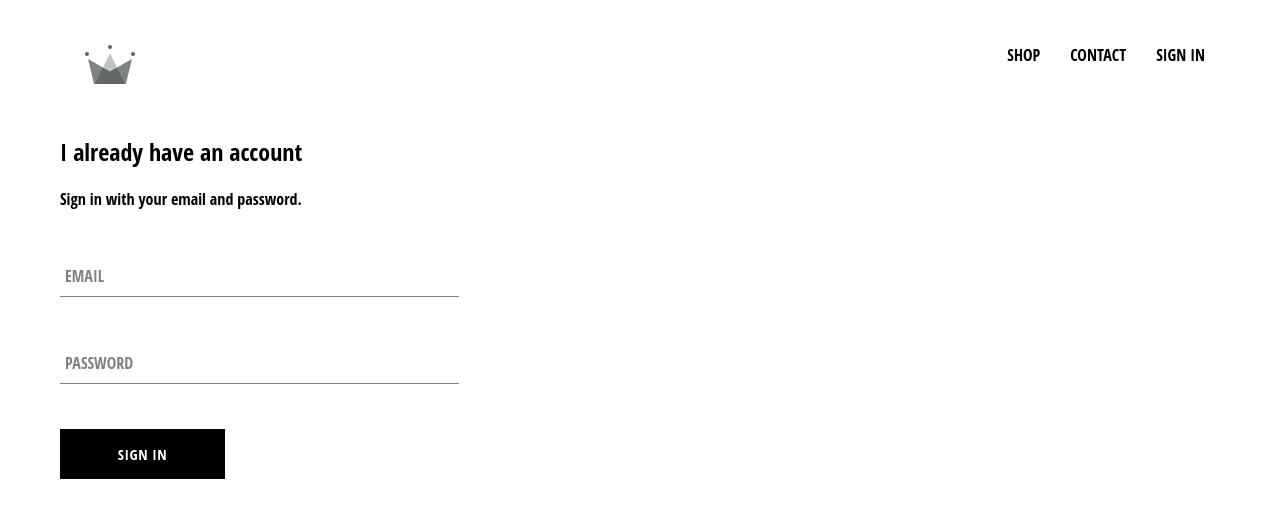
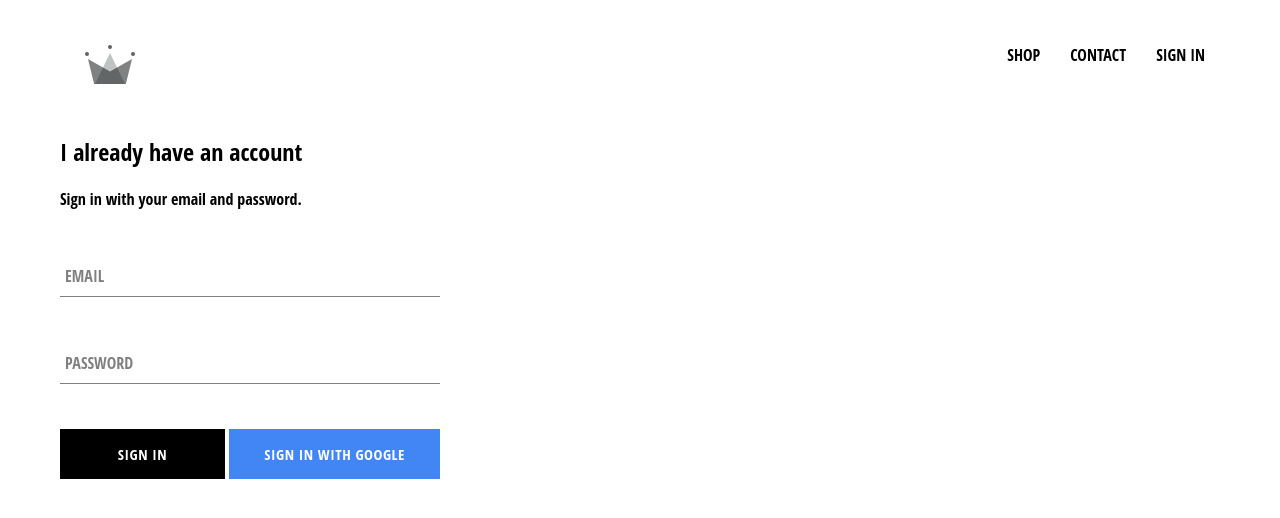
Before and after one commit to aryaswasti/crwn-clothing, a React (Create React App) app: page /signin in a window 1280 px wide. Shown: the top 518 px of the page. Built offline with nearby package versions, Linux system fonts and the light colour scheme; no server answers; the HTML template or start-up script is replaced by a standard one.

Commit message:
adding firebase and sign in with google feature

```diff
--- a/package.json
+++ b/package.json
@@ -6,6 +6,7 @@
     "@testing-library/jest-dom": "^5.12.0",
     "@testing-library/react": "^11.2.7",
     "@testing-library/user-event": "^12.8.3",
+    "firebase": "^8.6.2",
     "node-sass": "^6.0.0",
     "react": "^17.0.2",
     "react-dom": "^17.0.2",
--- a/src/App.css
+++ b/src/App.css
@@ -7,3 +7,7 @@
     text-decoration: none;
     color: black;
 }
+
+* {
+    box-sizing: border-box;
+}
--- a/src/App.js
+++ b/src/App.js
@@ -7,10 +7,32 @@
 import ShopPage from "./pages/shop/shop.component";
 import Header from "./components/header/header.component";
 import SignInAndSignUp from "./pages/sign-in-and-sign-up/sign-in-and-sign-up.component";
+import { auth } from './firebase/firebase.util'
 
-function App() {
+class App extends React.Component {
+  constructor(props) {
+    super(props);
+    this.state = {
+      currentUser: null
+    }
+  }
+
+  unsubscribeFromAuth = null
+
+  componentDidMount() {
+    this.unsubscribeFromAuth = auth.onAuthStateChanged(user => {
+      this.setState( { currentUser: user});
+      console.log()
+    })
+  }
+
+  componentWillUnmount() {
+    this.unsubscribeFromAuth();
+  }
+
+  render() {
     return <div>
-    <Header/>
+      <Header currentUser={ this.state.currentUser } />
       <Switch>
         <Route exact path='/' component={HomePage}/>
         <Route path='/shop' component={ShopPage}/>
@@ -18,5 +40,6 @@
       </Switch>
     </div>
   }
+}
 
 export default App;
--- a/src/components/custom-button/custom-button.component.jsx
+++ b/src/components/custom-button/custom-button.component.jsx
@@ -2,8 +2,10 @@
 
 import './custom-button.styles.scss';
 
-const CustomButton = ({children, ...otherProps}) => (
-    <button className='custom-button' {...otherProps}>
+const CustomButton = ({children, isGoogleSignIn, ...otherProps}) => (
+    <button className= {`${isGoogleSignIn ? 'google-sign-in': ''} custom-button`}
+            {...otherProps}
+    >
         {children}
     </button>
 )
--- a/src/components/custom-button/custom-button.styles.scss
+++ b/src/components/custom-button/custom-button.styles.scss
@@ -19,4 +19,14 @@
     color: black;
     border: 1px solid black;
   }
+
+  &.google-sign-in {
+    background-color: #4285f4;
+    color: white;
+
+    &:hover {
+      background-color: #357ae8;
+      border: none;
+    }
+  }
 }
--- a/src/components/header/header.component.jsx
+++ b/src/components/header/header.component.jsx
@@ -1,11 +1,12 @@
 import React from "react";
 import {Link} from 'react-router-dom';
+import { auth } from "../../firebase/firebase.util";
 
 import { ReactComponent as Logo} from "../../assets/crown.svg";
 
 import './header.styles.scss';
 
-const Header = () => (
+const Header = ({ currentUser }) => (
     <div className='header' >
         <Link className='logo-container' to="/">
             <Logo className='logo' />
@@ -18,9 +19,13 @@
             <Link className='option' to='/shop'>
                 CONTACT
             </Link>
-            <Link className='option' to='/signin'>
-                SIGN IN
-            </Link>
+            { currentUser ? (
+                <div className='option' onClick={() => auth.signOut()}>SIGN OUT</div>
+            ) : (
+                <Link className='option' to='/signin'>
+                    SIGN IN
+                </Link>
+            )}
         </div>
     </div>
 )
--- a/src/components/header/header.styles.scss
+++ b/src/components/header/header.styles.scss
@@ -20,6 +20,7 @@
 
     .option {
       padding: 10px 15px;
+      cursor: pointer;
     }
   }
 }
--- a/src/components/sign-in/sign-in.component.jsx
+++ b/src/components/sign-in/sign-in.component.jsx
@@ -4,6 +4,7 @@
 
 import FormInput from "../form-input/form-input.component";
 import CustomButton from "../custom-button/custom-button.component";
+import {signInWithGoogle} from "../../firebase/firebase.util";
 
 class SignIn extends React.Component {
     constructor(props) {
@@ -52,9 +53,10 @@
                         required
                     />
 
-                    <CustomButton type='submit'>
-                       Sign In
-                    </CustomButton>
+                    <div className='buttons'>
+                        <CustomButton type='submit'>Sign In</CustomButton>
+                        <CustomButton onClick={signInWithGoogle} isGoogleSignIn>Sign in with Google</CustomButton>
+                    </div>
                 </form>
             </div>
         )
--- a/src/components/sign-in/sign-in.styles.scss
+++ b/src/components/sign-in/sign-in.styles.scss
@@ -1,9 +1,14 @@
 .sign-in {
-  width: 30vw;
+  width: 380px;
   display: flex;
   flex-direction: column;
 
   .title {
     margin: 10px 0;
   }
+
+  .buttons {
+    display: flex;
+    justify-content: space-between;
+  }
 }
--- /dev/null
+++ b/src/firebase/firebase.util.js
@@ -0,0 +1,24 @@
+import firebase from 'firebase/app';
+import 'firebase/auth';
+import 'firebase/firestore';
+
+const config = {
+    apiKey: "AIzaSyBw_eRHMslGer4_8iS34p4kaXxFs2mucUc",
+    authDomain: "crwn-db-1419b.firebaseapp.com",
+    projectId: "crwn-db-1419b",
+    storageBucket: "crwn-db-1419b.appspot.com",
+    messagingSenderId: "245109280148",
+    appId: "1:245109280148:web:78cb63dbe82afd4f069381",
+    measurementId: "G-49MD0YVHN6"
+};
+
+firebase.initializeApp(config);
+
+export const auth = firebase.auth();
+export const firestore = firebase.firestore();
+
+const provider = new firebase.auth.GoogleAuthProvider();
+provider.setCustomParameters({ prompt: 'select_account '});
+export const signInWithGoogle = () => auth.signInWithPopup(provider);
+
+export default firebase;
```
Also changed, not shown: 1 other file (tests, documents, lock files or other folders). Lines whose indentation alone changed are shown as unchanged.
